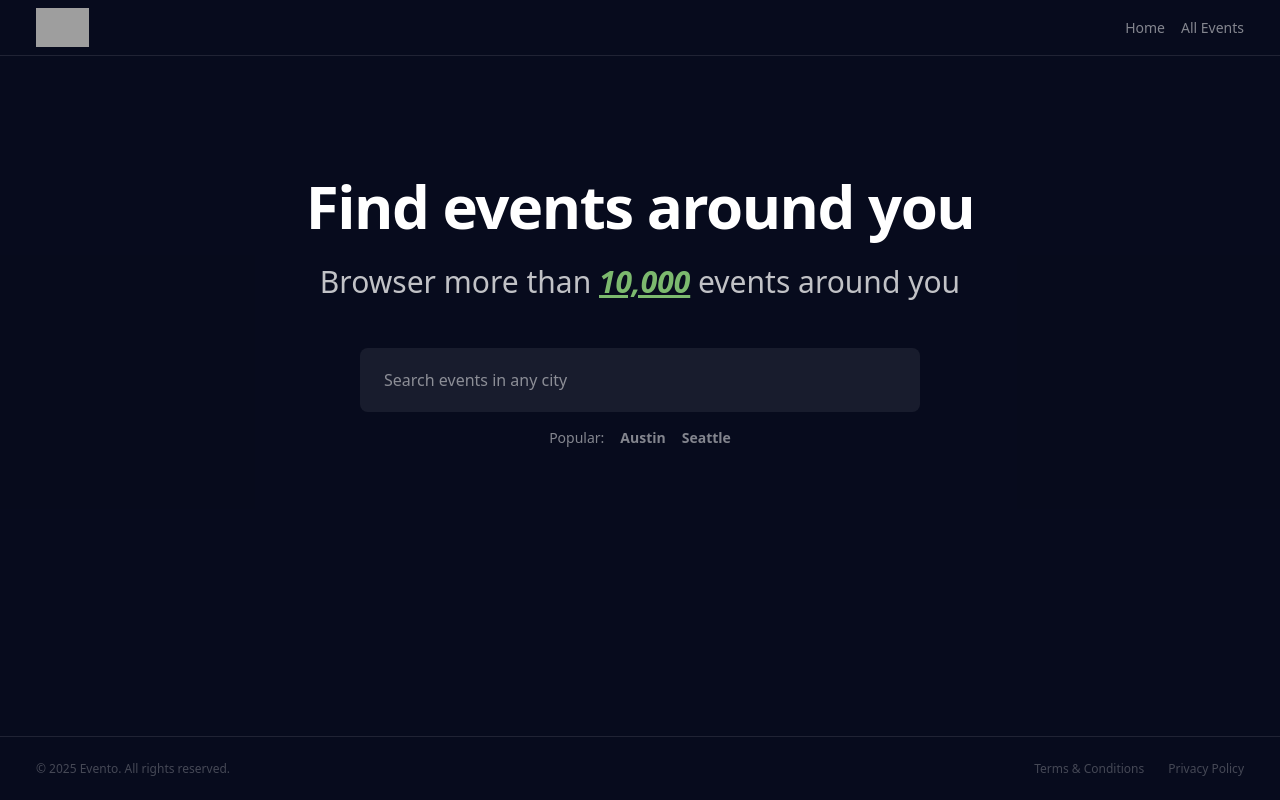
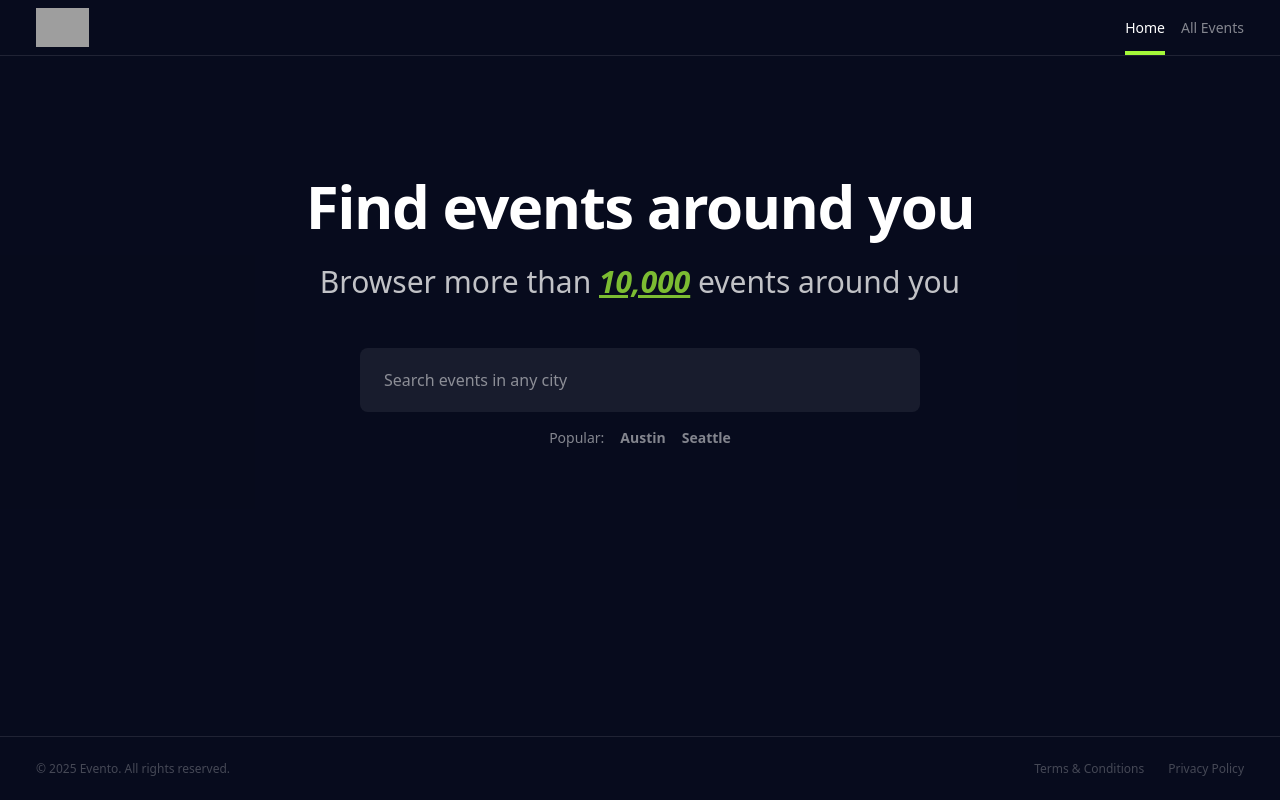
Before and after one commit to awais1019/Evento, a Next.js app: page / in a window 1280 px wide. Built offline with nearby package versions, Linux system fonts and the light colour scheme; grey boxes are pictures that could not be loaded.

Commit message:
feat(ui) fetch data from api in server component

```diff
--- a/src/app/events/[city]/page.tsx
+++ b/src/app/events/[city]/page.tsx
@@ -1,7 +1,33 @@
-import React from 'react'
+import H1 from "@/components/h1";
+import { EventoEvent } from "@/lib/types";
+import React from "react";
 
-export default function Page () {
+type EventPageProps = {
+  params: {
+    city: string;
+  };
+};
+
+export default async function Page({ params }: EventPageProps) {
+  const city = params.city;
+
+  const res = await fetch(`https://bytegrad.com/course-assets/projects/evento/api/events?city=${city}`);
+  const events: EventoEvent[] = await res.json();
+
   return (
-    <main>All Events</main>
-  )
+    <main className="flex flex-col items-center py-20 px-[20px] min-h-[110vh]">
+      <H1>
+        {city == "all"
+          ? "All Events"
+          : `Events in ${
+              city.charAt(0).toUpperCase() + city.slice(1).toLowerCase()
+            }`}
+      </H1>
+      <section>
+        {events.map((event) => (
+          <h1 className="p-1" key={event.id}>{event.name}</h1>
+        ))}
+      </section>
+    </main>
+  );
 }
--- a/src/app/globals.css
+++ b/src/app/globals.css
@@ -1 +1,5 @@
 @import "tailwindcss";
+
+@theme {
+    --color-accent:#a4f839;
+}
--- a/src/app/layout.tsx
+++ b/src/app/layout.tsx
@@ -16,8 +16,8 @@ const geistMono = Geist_Mono({
 });
 
 export const metadata: Metadata = {
-  title: "Create Next App",
-  description: "Generated by create next app",
+  title: "Evento - Find events around you",
+  description: "Explore more than 10,000 evetns worldwide",
 };
 
 export default function RootLayout({
--- a/src/app/page.tsx
+++ b/src/app/page.tsx
@@ -1,29 +1,22 @@
+import H1 from "@/components/h1";
+import SearchForm from "@/components/searchForm";
 import Link from "next/link";
 import React from "react";
 
 export default function Page() {
   return (
-    <main className="flex flex-col items-center pt-30 px-3">
-      <h1 className="text-3xl lg:text-6xl font-bold tracking-tight">
+    <main className="flex flex-col items-center pt-30 pb-2 px-4">
+      <H1>
         Find events around you
-      </h1>
+      </H1>
       <p className="text-2xl lg:text-3xl mb-12 mt-7 opacity-75">
         Browser more than{" "}
-        <span className="font-bold italic underline text-[#a4f489] ">
+        <span className="font-bold italic underline text-accent ">
           10,000
         </span>{" "}
         events around you
       </p>
-
-      <form className="w-full sm:w-[560px]">
-        <input
-          className="w-full outline-none h-16 px-6 rounded-lg bg-white/[7%] ring-[#a4f489]/50
-           focus:bg-white/10 focus:ring-2 transition"
-          type="text"
-          placeholder="Search events in any city"
-          spellCheck={false}
-        />
-      </form>
+      <SearchForm />
 
       <section className="flex mt-4  text-sm text-white/50 gap-x-4">
         <p>Popular:</p>
--- /dev/null
+++ b/src/components/h1.tsx
@@ -0,0 +1,7 @@
+import React from 'react'
+
+export default function H1({ children }: { children: React.ReactNode }) {
+  return (
+    <h1 className="text-3xl lg:text-6xl font-bold tracking-tight">{children}</h1>
+  )
+}
--- a/src/components/header.tsx
+++ b/src/components/header.tsx
@@ -1,5 +1,11 @@
+"use client";
+
 import Link from "next/link";
 import Logo from "./logo";
+import { usePathname } from "next/navigation";
+import clsx from "clsx";
+import {motion} from "framer-motion"
+
 
 const routes = [
   {
@@ -13,18 +19,29 @@ const routes = [
 ];
 
 export default function Header() {
+  const currentPath = usePathname();
   return (
     <header className="flex items-center justify-between px-3 sm:px-9 h-14 border-b border-white/10">
       <Logo />
-      <nav>
-        <ul className="flex space-x-4 text-sm">
+      <nav className="h-full">
+        <ul className="flex gap-x-4 text-sm  h-full">
           {routes.map((route) => (
             <li
-              className="text-white/50 hover:text-white transition-colors duration-200"
+              className={clsx(" hover:text-white transition-colors relative flex items-center duration-200", {
+                "text-white": currentPath === route.path,
+                "text-white/50": currentPath !== route.path,
+              })}
               key={route.name}
             >
               <Link href={route.path}>{route.name}</Link>
+              {
+                currentPath==route.path &&(
+                  <motion.div layoutId="underline"
+                  className="h-1 w-full bg-accent absolute bottom-0"></motion.div>
+                )
+              }
             </li>
+
           ))}
         </ul>
       </nav>
--- a/src/components/logo.tsx
+++ b/src/components/logo.tsx
@@ -1,13 +1,15 @@
 import Image from "next/image";
+import Link from "next/link";
 
 export default function Logo() {
   return (
+    <Link href="/">
       <Image
         src="https://bytegrad.com/course-assets/react-nextjs/evento.png"
         alt="EVENTO logo"
         width={53}
         height={12}
       />
-
+    </Link>
   );
 }
--- /dev/null
+++ b/src/components/searchForm.tsx
@@ -0,0 +1,27 @@
+"use client";
+
+import { useRouter } from "next/navigation";
+import React, { useState } from "react";
+
+export default function SearchForm() {
+  const [searchInput, setSearchInput] = useState("");
+  const router = useRouter();
+  const handleSubmit = (e: React.FormEvent<HTMLFormElement>) => {
+    e.preventDefault();
+    router.push(`/events/${searchInput}`);
+  };
+
+  return (
+    <form onSubmit={handleSubmit} className="w-full sm:w-[560px]">
+      <input
+        className="w-full outline-none h-16 px-6 rounded-lg bg-white/[7%] ring-accent/50
+           focus:bg-white/10 focus:ring-2 transition"
+        type="text"
+        value={searchInput}
+        onChange={(e) => setSearchInput(e.target.value)}
+        placeholder="Search events in any city"
+        spellCheck={false}
+      />
+    </form>
+  );
+}
--- /dev/null
+++ b/src/lib/types.ts
@@ -0,0 +1,11 @@
+export type EventoEvent={
+    id: string;
+    name: string;
+    slug: string;
+    city: string;
+    location: string;
+    date: Date;
+    organizerName: string;
+    imageUrl: string;
+    description: string;
+}
```
Also changed, not shown: package.json (+8 -6 lines), 1 other file (tests, documents, lock files or other folders).
